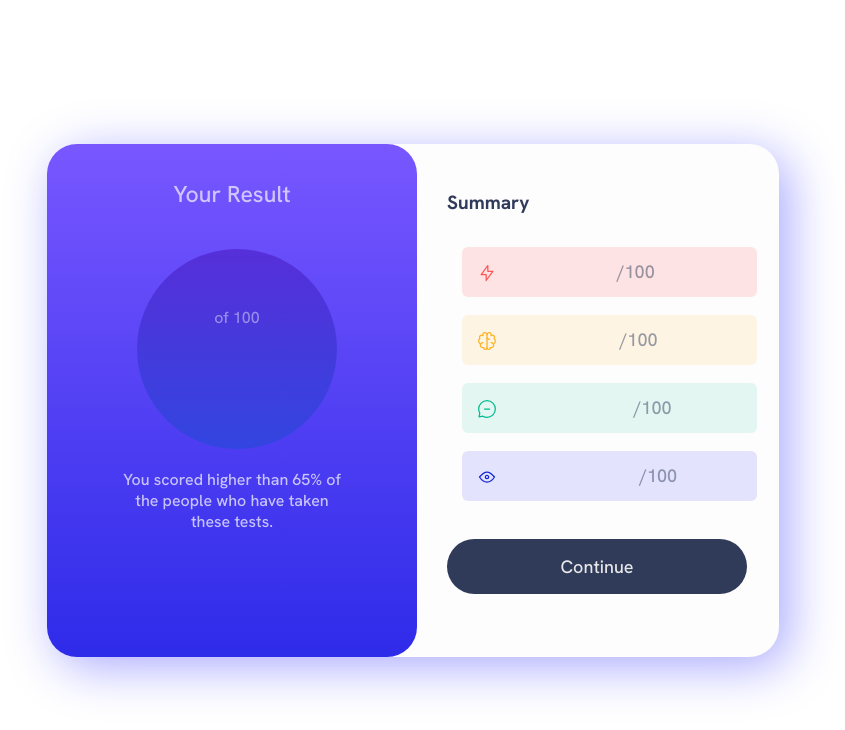
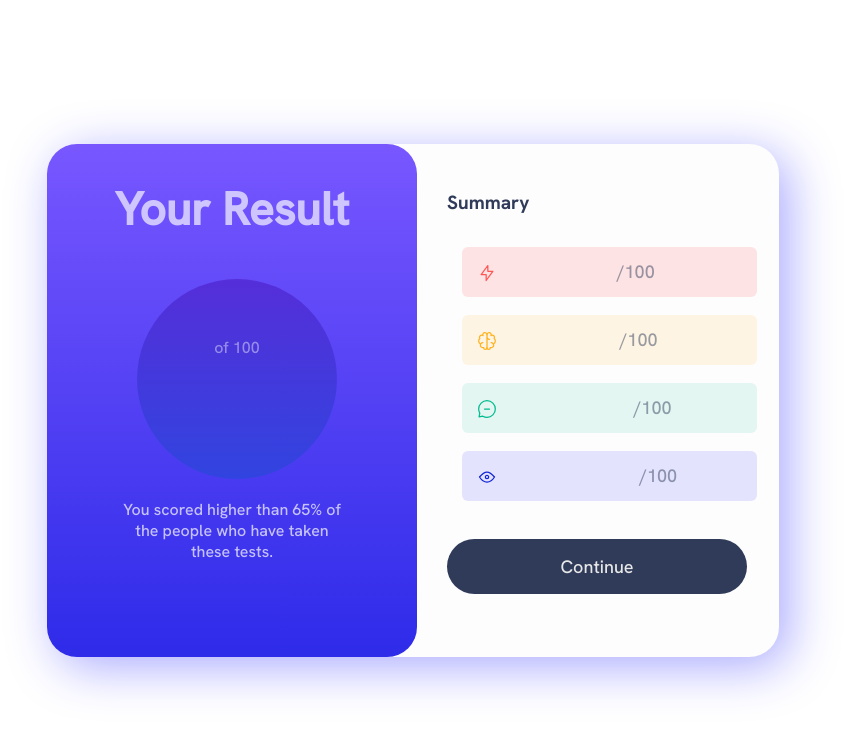
Before and after one commit to PeleaRaul/summary-component-fm, a plain HTML site: page index.html in a window 1280 px wide. Shown: the whole page, without its empty margins (227-1072 px from the left). Drawn offline with Linux system fonts and the light colour scheme.

Commit message:
Update index.html

```diff
--- a/index.html
+++ b/index.html
@@ -17,7 +17,7 @@
     <main class="container">
       <div class="left">
         <div class="left-top-text">
-          <p class="text">Your Result</p>
+          <h1 class="text">Your Result</h1>
         </div>
         <div class="circle">
           <div class="circlescore">
```
